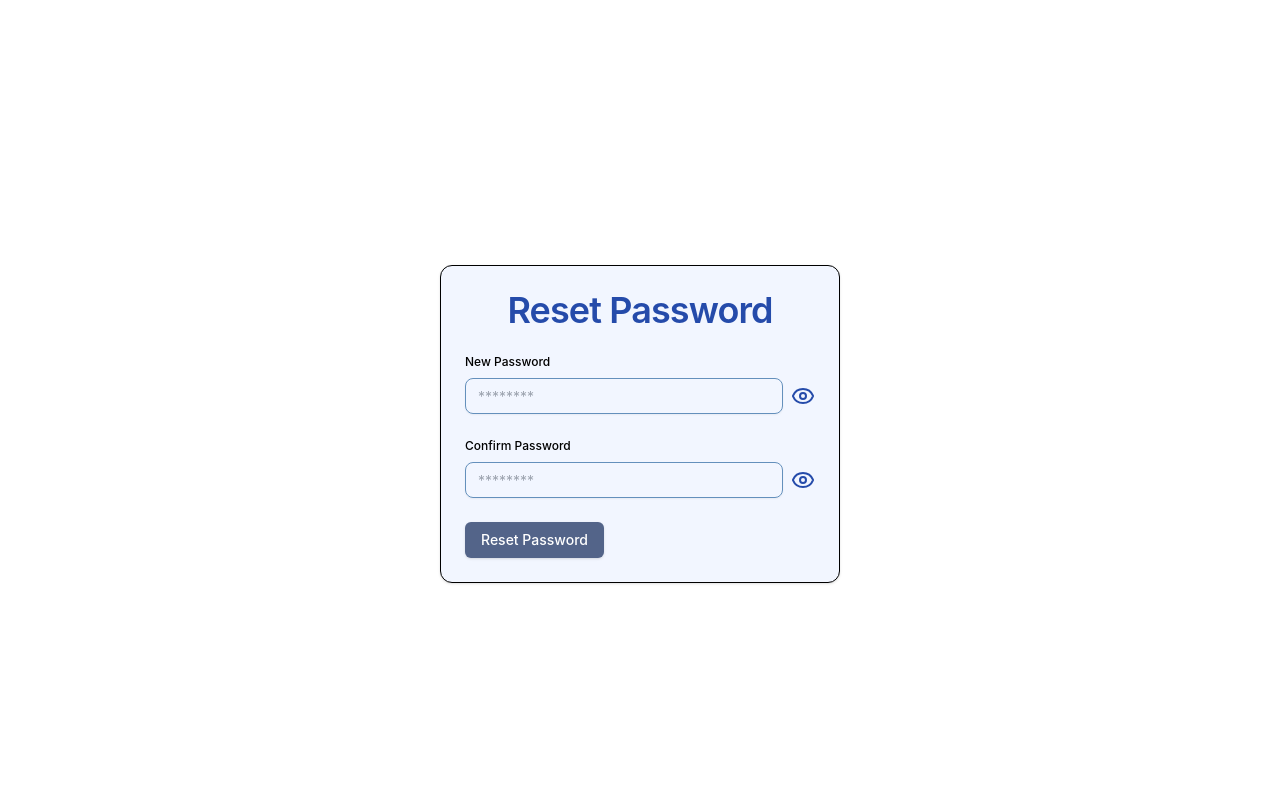
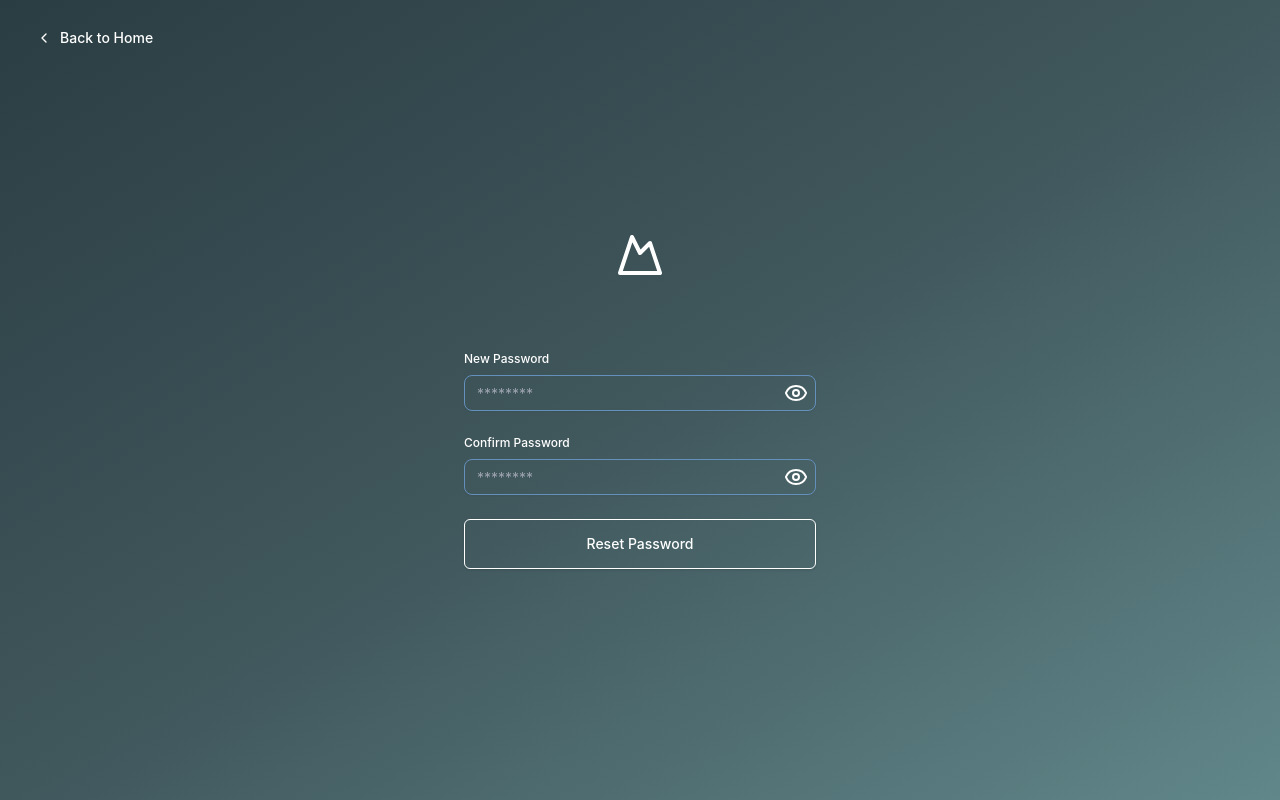
Before and after one commit to alexabainza/habit-tracker-frontend, a React (Vite) app: page /reset-password in a window 1280 px wide. Built offline with nearby package versions, Linux system fonts and the light colour scheme.

Commit message:
refactored the forgot and reset password pages to fit color scheme

```diff
--- a/src/pages/analytics/RecentHabits.tsx
+++ b/src/pages/analytics/RecentHabits.tsx
@@ -28,10 +28,8 @@ export function RecentHabits({ data }: RecentHabitsProps) {
     };
   }, [data]);
 
-  console.log(modifiers);
-
   return (
-    <div className="w-full h-64 md:h-80 rounded-md border p-5 my-0">
+    <div className="w-full h-64 md:h-80 rounded-md border p-5 my-0 flex-[0.5]">
       <div className="space-y-6">
         <Calendar
           mode="single"
@@ -40,9 +38,9 @@ export function RecentHabits({ data }: RecentHabitsProps) {
           className="rounded-md border transition-all duration-300"
           modifiers={modifiers}
           modifiersClassNames={{
-            highActivity: "bg-green-500 hover:bg-green-500/80",
+            highActivity: "bg-green-600 hover:bg-green-600/80",
             mediumActivity: "bg-green-400 hover:bg-green-400/80",
-            lowActivity: "bg-green-300 hover:bg-green-300/80",
+            lowActivity: "bg-green-200 hover:bg-green-200/80",
           }}
         />
       </div>
--- a/src/pages/auth/Forgot.tsx
+++ b/src/pages/auth/Forgot.tsx
@@ -14,13 +14,14 @@ import {
     FormMessage,
 } from "@/components/ui/form";
 import { Input } from "@/components/ui/input";
-import { Loader2 } from "lucide-react";
-import { useNavigate } from "react-router-dom";
+import { ChevronLeft, ChevronLeftIcon, ChevronRightIcon, Loader2, MountainIcon } from "lucide-react";
+import { Link, useNavigate } from "react-router-dom";
 import { ForgotPasswordSchema } from "@/utils/schemas";
 import { handleAuthError } from "@/utils/errorHandler";
 import { useFetch } from "@/hooks/use-fetch";
 import { z } from "zod";
 import { toast } from "sonner";
+import { MdEmail } from "react-icons/md";
 
 const ForgotPassword: React.FC = () => {
     const navigate = useNavigate();
@@ -63,10 +64,27 @@ const ForgotPassword: React.FC = () => {
     };
 
     return (
-        <div className="flex justify-center items-center mt-12 w-full">
-            <Card className="w-[400px] bg-[var(--color-background)] sm:mx-5 mx-5">
+        <div className="flex justify-center items-center w-full bg-gradient-to-br from-[#2A3D43] via-[#40575C] to-[#61878A] text-white">
+            <div className="w-full inline-flex items-center justify-between absolute top-0 p-5">
+                <p className="text-md text-gray-200 gap-1.5 flex items-end">
+                    <span className="hidden md:block">No account?</span>
+                    <Link to="/register" className="underline hover:font-semibold transition-all duration-300">
+                        <ChevronLeftIcon className="w-5 h-5 inline-block" />
+                        Register
+                    </Link>
+                </p>
+                <p className="text-md text-gray-200 gap-1.5 flex items-end">
+                    <span className="hidden md:block">Remembered it?</span>
+                    <Link to="/login" className="underline hover:font-semibold transition-all duration-300">
+                        Login
+                        <ChevronRightIcon className="w-5 h-5 inline-block" />
+                    </Link>
+                </p>
+            </div>
+            <Card className="w-[400px] sm:mx-5 mx-5 border-0 shadow-none">
                 <CardHeader>
-                    <CardTitle className="text-4xl text-[var(--color-primary)] text-center">
+                    <MountainIcon className="w-12 h-12 text-white mx-auto mb-14" />
+                    <CardTitle className="text-2xl md:text-4xl text-center">
                         Forgot Password
                     </CardTitle>
                 </CardHeader>
@@ -82,11 +100,14 @@ const ForgotPassword: React.FC = () => {
                                             Email
                                         </FormLabel>
                                         <FormControl>
-                                            <Input
-                                                placeholder="johndoe@gmail.com"
-                                                {...field}
-                                                className="border-[#6490BC] rounded-md placeholder:text-gray-400" // Add your desired placeholder color here
-                                            />
+                                            <div className="relative">
+                                                <MdEmail className="w-5 h-5 absolute top-1/2 left-2 transform -translate-y-1/2" />
+                                                <Input
+                                                    placeholder="johndoe@gmail.com"
+                                                    {...field}
+                                                    className="border-[#6490BC] rounded-md placeholder:text-gray-400 pl-9" // Add your desired placeholder color here
+                                                />
+                                            </div>
                                         </FormControl>
                                         <FormMessage className="text-xs text-red-400" />
                                     </FormItem>
@@ -94,7 +115,7 @@ const ForgotPassword: React.FC = () => {
                             />
                             <Button
                                 type="submit"
-                                className="bg-[#536489] hover:bg-[var(--color-primary)] text-white"
+                                className="w-full py-6 border border-white transition-all duration-300 text-white hover:bg-white/85 hover:text-black hover:border-transparent"
                                 disabled={isLoading}
                             >
                                 {isLoading ? <Loader2 className="animate-spin" /> : "Send Request"}
--- a/src/pages/auth/Login.tsx
+++ b/src/pages/auth/Login.tsx
@@ -150,7 +150,7 @@ const LoginScreen: React.FC = () => {
               </p>
               <Button
                 type="submit"
-                className=" w-full py-6 border border-white transition-all duration-300 text-white hover:bg-white/85 hover:text-black hover:border-transparent"
+                className="w-full py-6 border border-white transition-all duration-300 text-white hover:bg-white/85 hover:text-black hover:border-transparent"
                 disabled={isLoading}
               >
                 {isLoading ? <><Loader2 className="animate-spin" /> Loading</> : "Login"}
--- a/src/pages/auth/Reset.tsx
+++ b/src/pages/auth/Reset.tsx
@@ -14,7 +14,7 @@ import {
     FormMessage,
 } from "@/components/ui/form";
 import { Input } from "@/components/ui/input";
-import { Eye, EyeOff, Loader2 } from "lucide-react";
+import { ChevronLeftIcon, Eye, EyeOff, Loader2, MountainIcon } from "lucide-react";
 import { useLocation, useNavigate } from "react-router-dom";
 import { ResetPasswordSchema } from "@/utils/schemas";
 import { useFetch } from "@/hooks/use-fetch";
@@ -66,11 +66,19 @@ const ResetPassword: React.FC = () => {
     };
 
     return (
-        <div className="flex justify-center items-center mt-12 w-full">
-            <Card className="w-[400px] bg-[var(--color-background)] sm:mx-5 mx-5">
+        <div className="flex justify-center items-center w-full bg-gradient-to-br from-[#2A3D43] via-[#40575C] to-[#61878A] text-white">
+            <Button
+                className="absolute top-5 left-5 text-white"
+                onClick={() => navigate("/")}
+                variant='link'
+            >
+                <ChevronLeftIcon className="w-6 h-6" />
+                Back to Home
+            </Button>
+            <Card className="w-[400px] sm:mx-5 mx-5 border-0 shadow-none">
                 <CardHeader>
-                    <CardTitle className="text-4xl text-[var(--color-primary)] text-center">
-                        Reset Password
+                    <CardTitle className="text-4xl text-center">
+                        <MountainIcon className="w-12 h-12 mx-auto mb-12" />
                     </CardTitle>
                 </CardHeader>
                 <CardContent>
@@ -85,7 +93,7 @@ const ResetPassword: React.FC = () => {
                                             New Password
                                         </FormLabel>
                                         <FormControl>
-                                            <div className="flex flex-row items-center rounded-md">
+                                            <div className="flex flex-row items-center rounded-md relative">
                                                 <Input
                                                     type={showPassword ? "text" : "password"}
                                                     placeholder={`${showPassword ? "Password@123" : "********"}`}
@@ -95,7 +103,7 @@ const ResetPassword: React.FC = () => {
                                                 <button
                                                     type="button"
                                                     onClick={togglePasswordVisibility}
-                                                    className="ml-2 text-[var(--color-primary)] "
+                                                    className="ml-2 absolute right-3 w-5"
                                                 >
                                                     {showPassword ? <EyeOff /> : <Eye />}
                                                 </button>
@@ -124,7 +132,7 @@ const ResetPassword: React.FC = () => {
                                                 <button
                                                     type="button"
                                                     onClick={togglePasswordVisibility}
-                                                    className="ml-2 text-[var(--color-primary)] "
+                                                    className="ml-2 absolute right-3 w-5"
                                                 >
                                                     {showPassword ? <EyeOff /> : <Eye />}
                                                 </button>
@@ -136,7 +144,7 @@ const ResetPassword: React.FC = () => {
                             />
                             <Button
                                 type="submit"
-                                className="bg-[#536489] hover:bg-[var(--color-primary)] text-white"
+                                className="w-full py-6 border border-white transition-all duration-300 text-white hover:bg-white/85 hover:text-black hover:border-transparent"
                                 disabled={isLoading}
                             >
                                 {isLoading ? <Loader2 className="animate-spin" /> : "Reset Password"}
```
